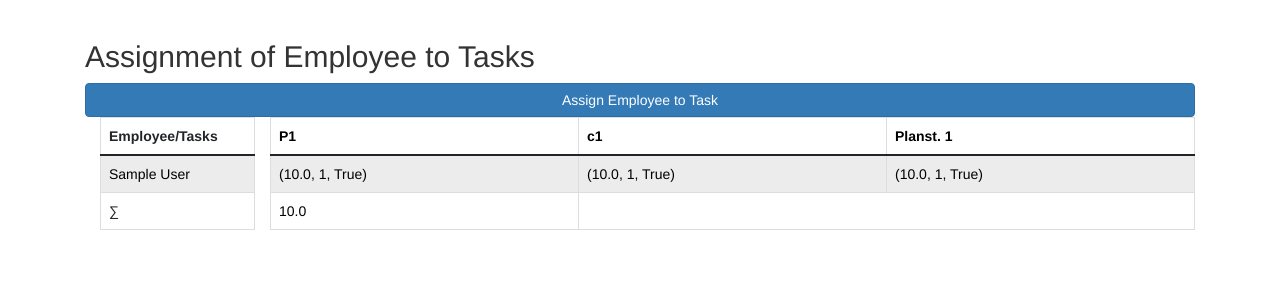
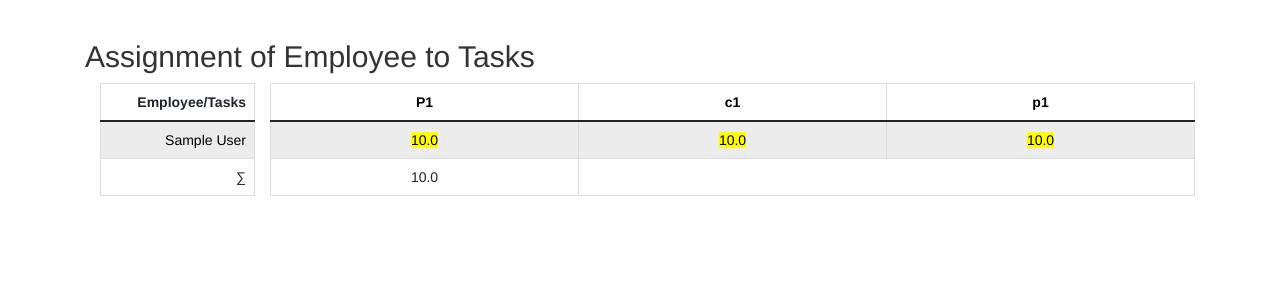
Before and after one commit to Levino614/new_im_project, a Django app: page /timesheet/ in a window 1280 px wide. Shown: the part 62-362 px from the top of the page. Run offline with Django 3.2, Linux system fonts and the light colour scheme; tables that the repository leaves empty hold one stand-in row (values such as "Sample post"); some libraries are stand-ins or nearby versions.

Commit message:
Employee/Task View clickable + responsibility

```diff
--- a/im_erp/erpapp/Templates/add_new_proj.html
+++ b/im_erp/erpapp/Templates/add_new_proj.html
@@ -41,7 +41,7 @@
   </div>
    </div>
      <div class="form-group row">
-  <label class="col-sm-2 col-form-label">Duration:</label>
+  <label class="col-sm-2 col-form-label">Duration (in months):</label>
   <div class="col-sm-4">
     {{ form.duration }}
   </div>
--- a/im_erp/erpapp/Templates/timesheet.html
+++ b/im_erp/erpapp/Templates/timesheet.html
@@ -4,21 +4,22 @@
 {% block content %}
 <div class="col-md-12">
     <h2>Assignment of Employee to Tasks</h2>
-    <span><a href="/add_new_ass" class="btn btn-primary btn-block">Assign Employee to Task</a></span>
     <div class="col-md-2">
         <table id="employeedatatable" class="table table-striped table-bordered" width="100%">
             <thead>
                 <tr>
-                    <th>Employee/Tasks</th>
+                    <th style="text-align: right">Employee/Tasks</th>
                 </tr>
             </thead>
             <tbody>
                 {% for employee in employees %}
-                <tr>
+                <tr style="text-align: right; ">
                     <td><a href="/employee" style="color: #000000">{{ employee }}</a></td>
                 </tr>
                 {% endfor %}
+                <tr style="text-align: right">
                     <td>∑</td>
+                </tr>
             </tbody>
         </table>
     </div>
@@ -28,28 +29,37 @@
             <thead>
                 <tr>
                     {% for project in projects %}
-                    <th class="col-xs-1"><a href="/tasks" style="color: #000000">P{{ project.id }}</a></th>
+                    <th class="col-xs-1" style="text-align: center"><a href="/tasks" style="color: #000000">P{{ project.id }}</a></th>
                     {% endfor %}
                     {% for chair in chairs %}
-                    <th class="col-xs-1"><a href="/tasks" style="color: #000000">c{{ chair.id }}</a></th>
+                    <th class="col-xs-1" style="text-align: center"><a href="/tasks" style="color: #000000">c{{ chair.id }}</a></th>
                     {% endfor %}
                     {% for position in positions %}
-                    <th class="col-xs-1"><a href="/tasks" style="color: #000000">Planst. {{ position.id }}</a></th>
+                    <th class="col-xs-1" style="text-align: center"><a href="/tasks" style="color: #000000">p{{ position.id }}</a></th>
                     {% endfor %}
                 </tr>
             </thead>
             <tbody>
                 {% for employeetask in employeetasks %}
+                    <tr>
+                    {% for employeet in employeetask %}
+                        {% if employeet.0 == '-' %}
+                            <td style="text-align: center"><a href="/add_new_ass/" style="color:#000000">{{ employeet.0 }}</a></td>
+                        {% else %}
+                            {% if employeet.2 %}
+                                <td style="text-align: center"><a href="/edit_ass/{{ employeet.1 }}" style="color: #000000; background-color:#ffff00">{{ employeet.0 }}</a></td>
+                            {% else %}
+                                <td style="text-align: center"><a href="/edit_ass/{{ employeet.1 }}" style="color: #000000; background-color:#00ff00">{{ employeet.0 }}</a></td>
+                            {% endif %}
+                        {% endif %}
+                    {% endfor %}
+                    </tr>
+                {% endfor %}
                 <tr>
-                {% for employeet in employeetask %}
-                    <td><a href="/assignments" style="color: #000000">{{ employeet }}</a></td>
-                {% endfor %}
+                    {% for task_sum in tasks_sum %}
+                        <td style="text-align: center">{{ task_sum }}</td>
+                    {% endfor %}
                 </tr>
-             {% endfor %}
-
-            {% for task_sum in tasks_sum %}
-                <td><a href="/assignments" style="color: #000000">{{ task_sum }}</a></td>
-            {% endfor %}
             </tbody>
         </table>
     </div>
--- a/im_erp/erpapp/views.py
+++ b/im_erp/erpapp/views.py
@@ -58,7 +58,7 @@ def timesheet(request):
     tasks_sum = []
 
     for employee in employees:  # For Project start
-        employee_prj_hours = [] # create list for project hours
+        employee_prj_hours = []  # create list for project hours
         employee_prj_hours_id = []
         for project in projects:
             for assignment in assignments:
@@ -70,7 +70,7 @@ def timesheet(request):
             if project.id in employee_prj_hours_id:
                 employee_list_project.append(employee_prj_hours[employee_prj_hours_id.index(project.id)])
             else:
-                employee_list_project.append(tuple(("-", 0, 0)))
+                employee_list_project.append('-')
 
         employee_tasks.append(employee_list_project)  # For Project end
 
@@ -87,7 +87,7 @@ def timesheet(request):
             if chair.id in employee_ch_hours_id:
                 employee_list_chair.append(employee_ch_hours[employee_ch_hours_id.index(chair.id)])
             else:
-                employee_list_chair.append(tuple(('-', 0, 0)))
+                employee_list_chair.append('-')
         employee_chairs_tasks.append(employee_list_chair)
 
     i = 0
@@ -112,7 +112,7 @@ def timesheet(request):
             if position.id in employee_pos_hours_id:
                 employee_list_position.append(employee_pos_hours[employee_pos_hours_id.index(position.id)])
             else:
-                employee_list_position.append(tuple(('-', 0, 0)))
+                employee_list_position.append('-')
         employee_positions_tasks.append(employee_list_position)
 
     ii = 0
@@ -130,13 +130,6 @@ def timesheet(request):
                 sum = sum + assignment.percentage
         tasks_sum.append(sum)
 
-    print("sum :" + str(tasks_sum))
-
-    print("employee tasks: " + str(employee_tasks))
-
-    list = [(1, 2), (4, 7), (12, 13)]
-    print("Liste : " + str(list[0]))
-
     context = {
         'employees': employees,
         'assignments': assignments,
@@ -144,7 +137,7 @@ def timesheet(request):
         'chairs': chairs,
         'positions': positions,
         'employeetasks': employee_tasks,
-        'tasks_sum' : tasks_sum
+        'tasks_sum': tasks_sum
     }
     return render(request, 'timesheet.html', context)
 
```
